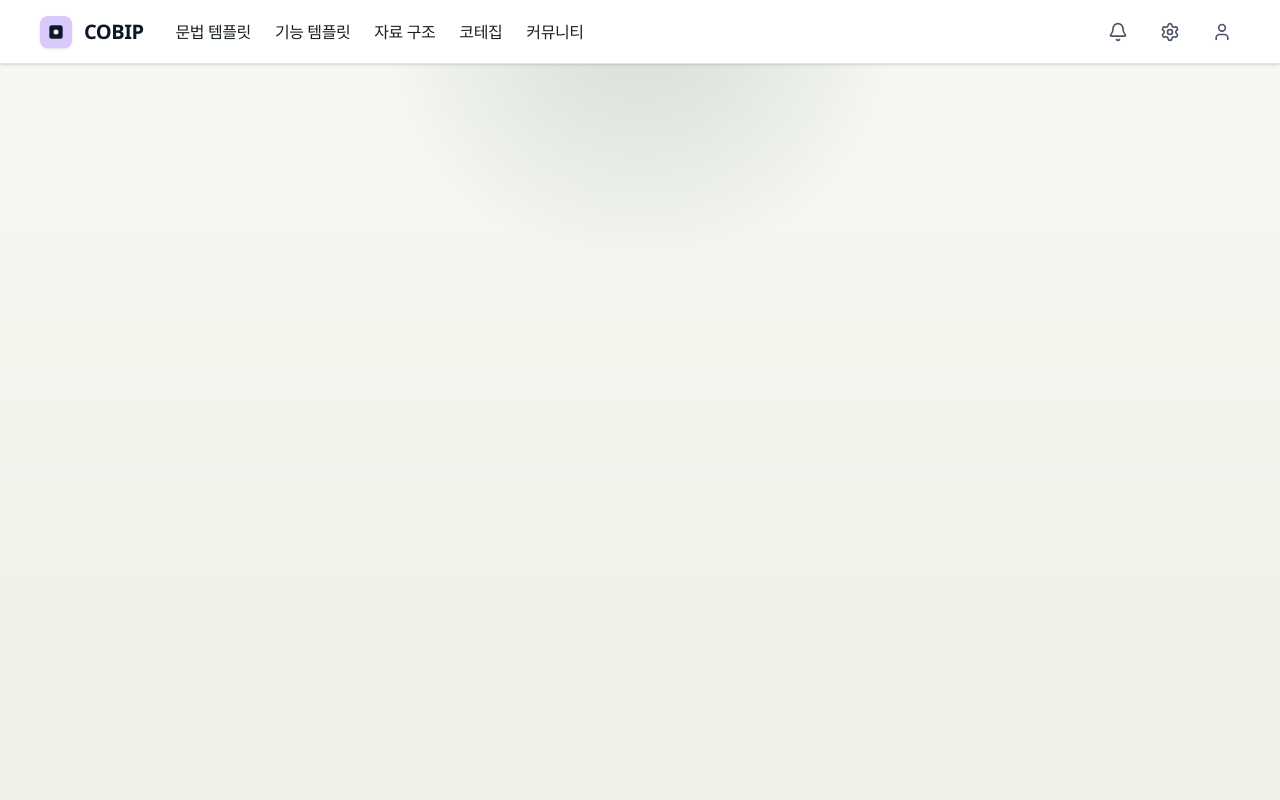
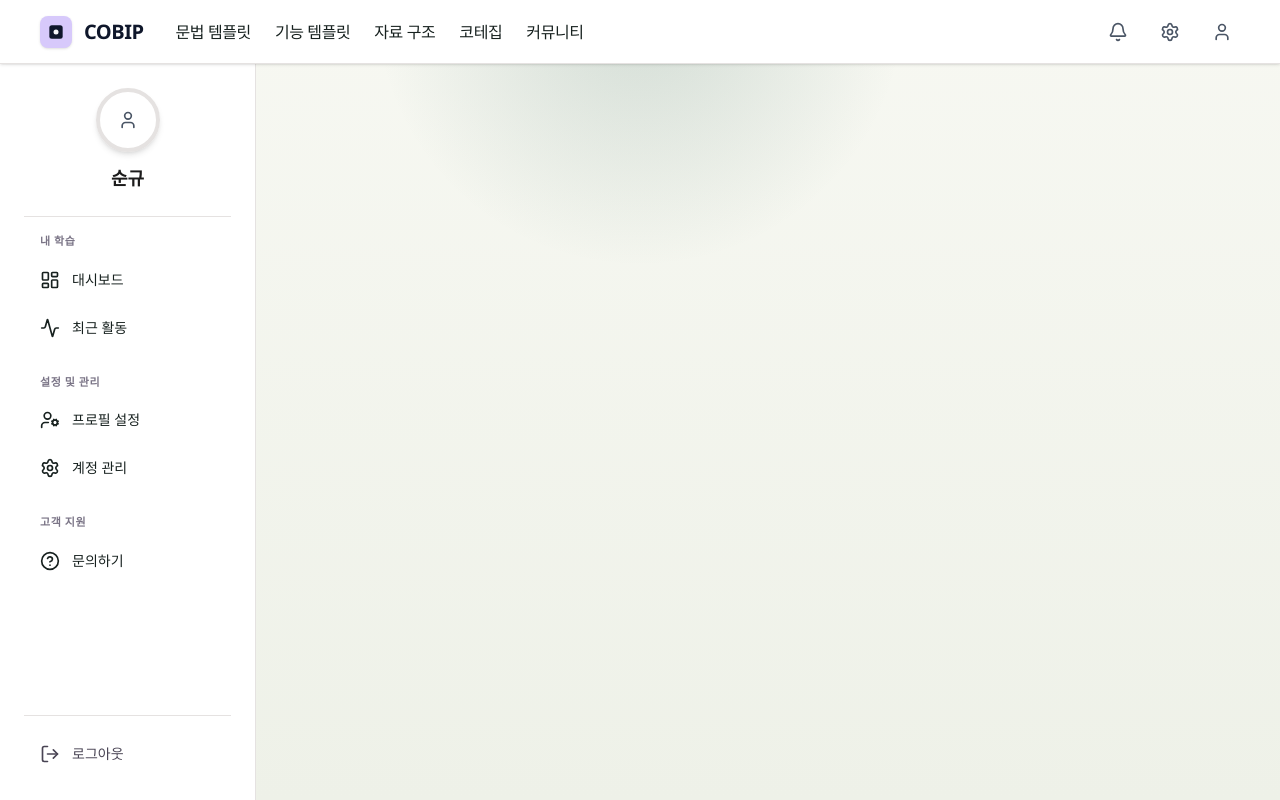
Before and after one commit to COBIP/COBIP_FE, a Next.js app: page /my-page in a window 1280 px wide. Built offline with nearby package versions, Linux system fonts and the light colour scheme.

Commit message:
✨  feat: 마이페이지 사이드바 UI 컴포넌트(MyPageSidebar) 초기 구현
User 프로필, 카테고리별 네비게이션, 로그아웃 버튼 구성, idebarLink 컴포넌트 분리 및 현재 경로 하이라이팅(isActive) 기능

```diff
--- a/src/app/my-page/page.tsx
+++ b/src/app/my-page/page.tsx
@@ -1,4 +1,5 @@
 import MyPageHeader from "@/features/my-page/components/MyPageHeader";
+import MyPageSidebar from "@/features/my-page/components/MyPageSideBar";
 
 
 export default function MyPage() {
@@ -6,6 +7,7 @@ export default function MyPage() {
     return(
         <>
             <MyPageHeader></MyPageHeader>
+            <MyPageSidebar></MyPageSidebar>
         </>
     );
 }
--- /dev/null
+++ b/src/features/my-page/components/MyPageSideBar.tsx
@@ -0,0 +1,79 @@
+'use client';
+
+import Link from "next/link";
+import { usePathname } from "next/navigation";
+import {
+    LayoutDashboard,
+    Activity,
+    UserCog,
+    Settings,
+    HelpCircle,
+    LogOut,
+    User
+} from "lucide-react";
+
+export default function MyPageSidebar() {
+    return (
+        <aside className="fixed left-0 top-16 h-[calc(100vh-64px)] w-64 border-r border-[#e5e2e1] bg-white flex flex-col p-6 z-40 hidden md:flex">
+
+
+            <div className="flex flex-col items-center pb-6 border-b border-[#e5e2e1]">
+                <div className="w-16 h-16 text-white rounded-full flex items-center justify-center text-2xl font-bold mb-3 shadow-md border-4 border-[#e5e2e1]">
+                    <User size={20} className="text-gray-600" />
+                </div>
+                <h2 className="text-lg font-bold text-[#1c1b1b]">순규</h2>
+            </div>
+
+
+            <nav className="flex-1 overflow-y-auto py-4 scrollbar-hide">
+                <div className="text-[11px] font-bold text-[#7a7486] mb-2 px-4 tracking-wider">내 학습</div>
+                <SidebarLink href="/dashboard" icon={<LayoutDashboard size={20} />} title="대시보드" />
+                <SidebarLink href="#" icon={<Activity size={20} />} title="최근 활동" />
+
+                <div className="text-[11px] font-bold text-[#7a7486] mb-2 px-4 mt-6 tracking-wider">설정 및 관리</div>
+                <SidebarLink href="#" icon={<UserCog size={20} />} title="프로필 설정" />
+                <SidebarLink href="#" icon={<Settings size={20} />} title="계정 관리" />
+
+                <div className="text-[11px] font-bold text-[#7a7486] mb-2 px-4 mt-6 tracking-wider">고객 지원</div>
+                <SidebarLink href="#" icon={<HelpCircle size={20} />} title="문의하기" />
+            </nav>
+
+
+            <div className="mt-auto pt-4 border-t border-[#e5e2e1] space-y-2">
+                <button className="w-full flex items-center gap-3 text-[#494454] px-4 py-3 hover:bg-[#f6f3f2] rounded-xl transition-colors text-sm font-medium">
+                    <LogOut size={20} />
+                    <span>로그아웃</span>
+                </button>
+            </div>
+
+        </aside>
+    );
+}
+
+
+interface SidebarLinkProps {
+    href: string;
+    title: string;
+    icon: React.ReactNode;
+}
+
+function SidebarLink({ href, title, icon }: SidebarLinkProps) {
+    const pathname = usePathname();
+
+    // 현재소가 이 메뉴와 일치하는지 확인 (대시보드는 완전 일치, 나머지는 하위 경로 포함)
+    const isActive = href === '/my-page' ? pathname === href : pathname?.startsWith(href);
+
+    return (
+        <Link
+            href={href}
+            className={`flex items-center gap-3 px-4 py-3 rounded-xl transition-all font-medium text-sm mb-1 ${
+                isActive
+                ? "bg-[#f0edec] text-[#6938d6] font-bold"
+                : "text-[#494454] hover:bg-[#fcf9f8] hover:text-[#6938d6]"
+            }`}
+        >
+            {icon}
+            <span>{title}</span>
+        </Link>
+    );
+}
```
